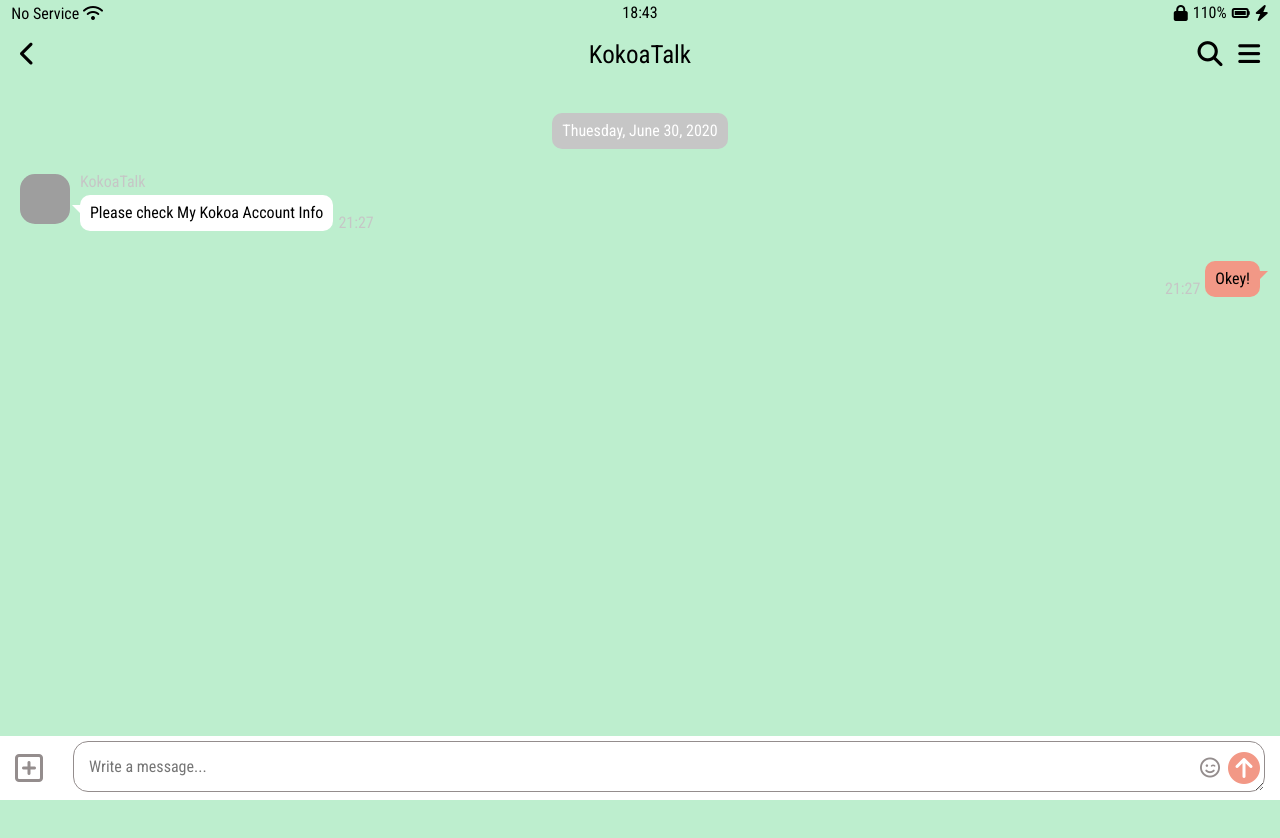
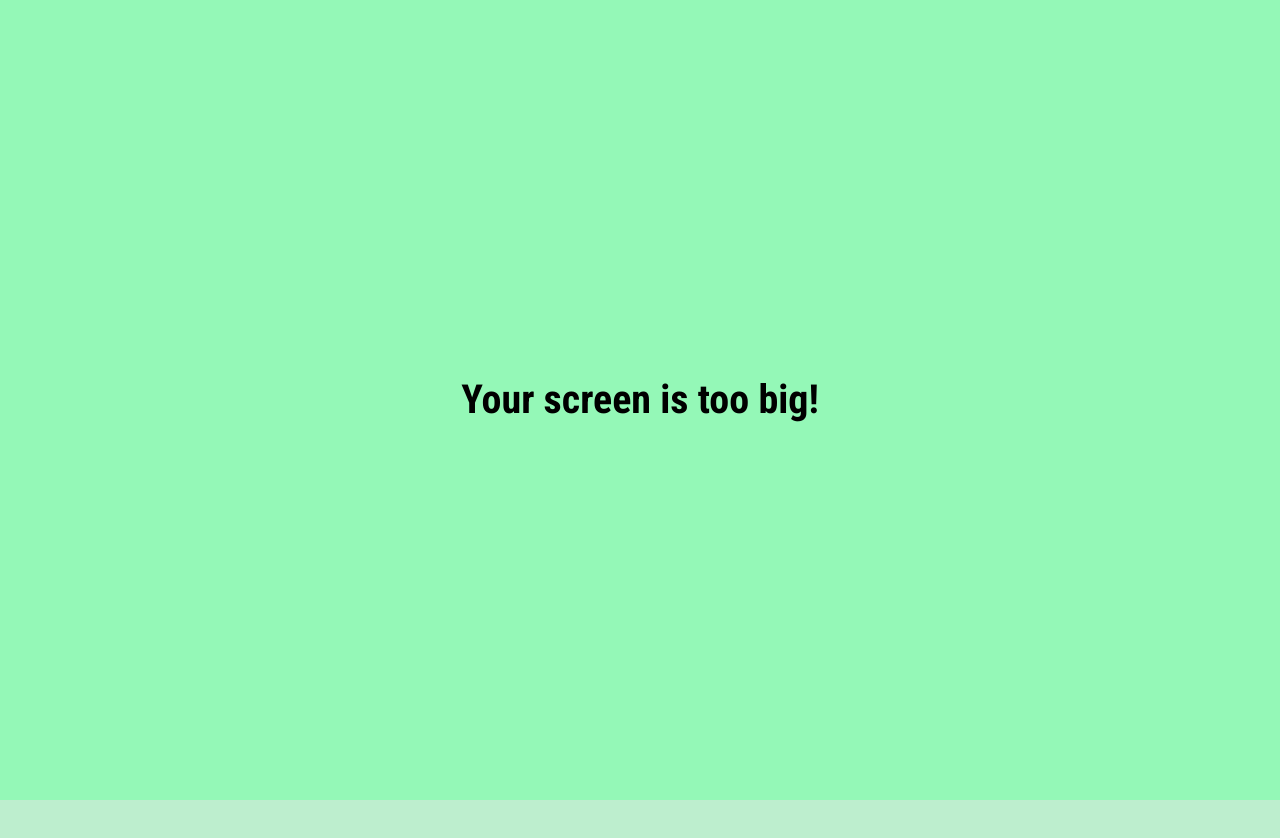
Before and after one commit to eunjeong-97/kakao-clone-alone, a plain HTML site: page chat.html in a window 1280 px wide. Shown: the top 838 px of the page. Drawn offline with Linux system fonts and the light colour scheme; grey boxes are pictures that could not be loaded.

Commit message:
Add: media query추가

```diff
--- a/chat.html
+++ b/chat.html
@@ -69,6 +69,10 @@
       </div>
     </form>
 
+    <div id="no-desktop">
+      <span>Your screen is too big!</span>
+    </div>
+
     <script
       src="https://kit.fontawesome.com/6478f529f2.js"
       crossorigin="anonymous"
--- /dev/null
+++ b/css/components/no-media.css
@@ -0,0 +1,26 @@
+#no-desktop {
+  position: absolute;
+  display: flex;
+  justify-content: center;
+  align-items: center;
+  top: 0;
+  width: 100vw;
+  height: 100vh;
+  overflow-y: hidden;
+  background-color: var(--main-color);
+  font-size: 40px;
+  font-weight: 600;
+  z-index: 99;
+}
+
+@media screen and (min-width: 646px) {
+  body {
+    height: 100vh;
+    overflow-y: hidden;
+  }
+}
+@media screen and (max-width: 645px) {
+  #no-desktop {
+    display: none;
+  }
+}
--- a/css/styles.css
+++ b/css/styles.css
@@ -13,6 +13,7 @@
 @import "components/bedge.css";
 @import "components/chat-components.css";
 @import "components/icons-row.css";
+@import "components/no-media.css";
 
 /* Pages */
 @import "pages/index.css";
```
Also changed, not shown: chats.html (+4 -0 lines), find.html (+4 -0 lines), friends.html (+4 -0 lines), index.html (+4 -0 lines), more.html (+4 -0 lines), settings.html (+4 -0 lines), 1 other file.
